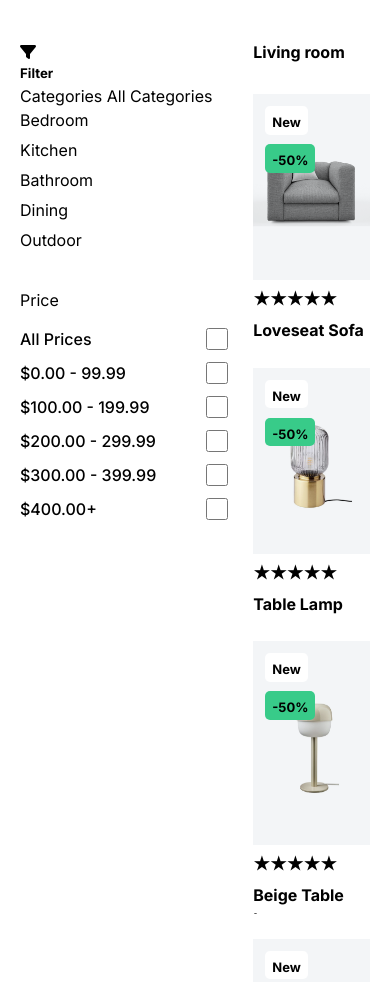
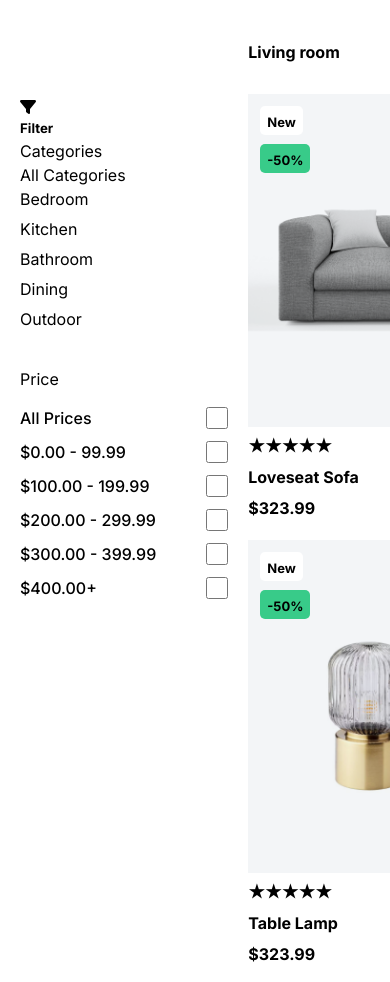
Before and after one commit to zadmainda/GearGrid, a plain HTML site: page shop.html in a window 390 px wide. Shown: the part 500-1482 px from the top of the page. Drawn offline with Linux system fonts and the light colour scheme.

Commit message:
fix: update shop layout to make it responsive

```diff
--- a/assets/sass/_shop.sass
+++ b/assets/sass/_shop.sass
@@ -3,23 +3,24 @@
     @extend .wrapper
   &_layout
     display: flex
-    gap: 2.5rem
+    gap: 2rem
     padding-top: 4rem
   &_sidebar
     width: fit-content
+    margin-top: 5.5rem
+  &_categories
+    display: block
   &_products
-    // overflow-x: scroll
+    flex-basis: 100%
+    padding-bottom: 5rem
   &_toolbar
     display: flex
     justify-content: space-between
     margin-bottom: 3rem
   &_grid
-    display: flex
-    justify-content: space-between
-    flex-wrap: wrap
-    gap: 2.5rem
-    .card
-      overflow: clip
+    display: grid
+    grid-template-columns: repeat(auto-fit, minmax(25rem, 1fr))
+    gap: 2rem
   &_rooms
     margin-bottom: 3rem
     input
--- a/assets/sass/components/_card.sass
+++ b/assets/sass/components/_card.sass
@@ -1,5 +1,6 @@
 .card
   position: relative
+  height: fit-content
   span
     display: block
     font-weight: bold
```
Also changed, not shown: shop.html (+0 -4 lines), assets/css/main.css, 1 other file.
